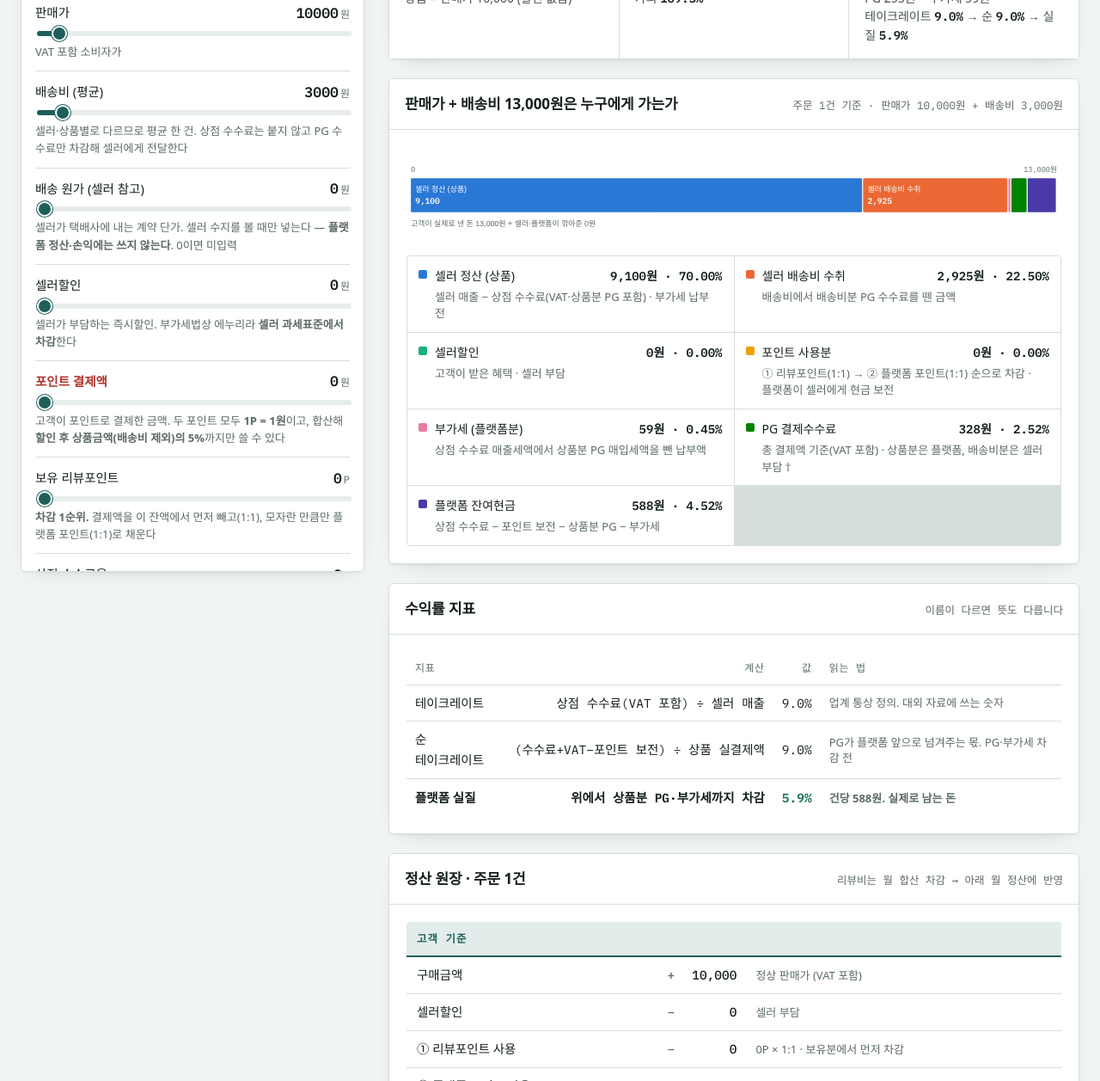
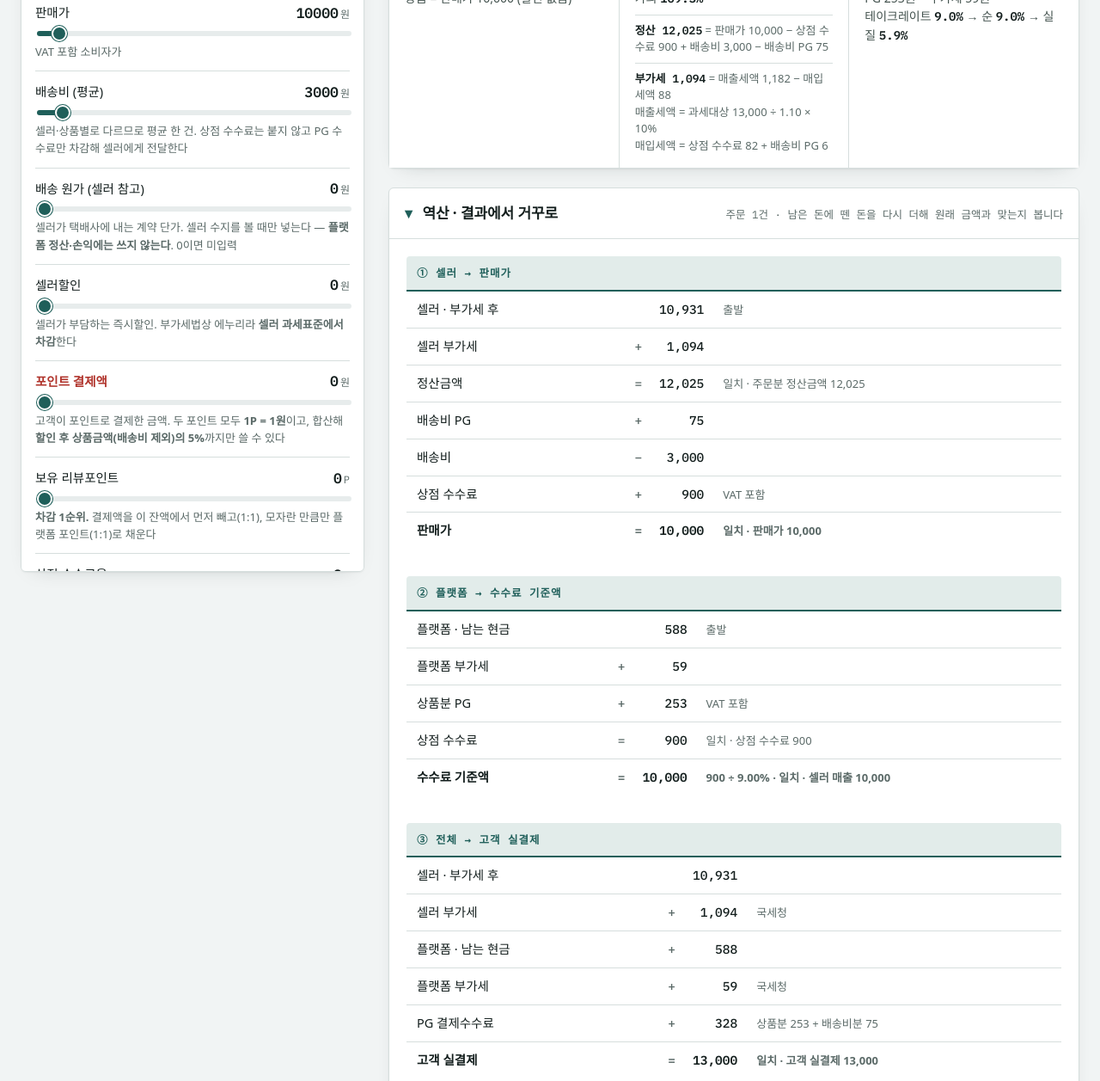
Before and after one commit to KennethKarl/seller-settlement, a plain HTML site: page index.html in a window 1280 px wide. Shown: the part 385-1642 px from the top of the page at 86% size. Drawn offline with Linux system fonts and the light colour scheme; a web font is replaced by a local one.

Commit message:
feat: 셀러 타일 계산식과 접을 수 있는 역산 표 추가
Co-Authored-By: Claude Opus 5.5 <noreply@anthropic.com>

```diff
--- a/index.html
+++ b/index.html
@@ -134,6 +134,13 @@ section{background:var(--surface);border:1px solid var(--line);border-radius:6px
 .stat .who{font-family:var(--mono);font-size:11.5px;letter-spacing:.12em;text-transform:uppercase;color:var(--ink-3)}
 .stat .big{font-family:var(--mono);font-variant-numeric:tabular-nums;font-size:30px;font-weight:600;
   line-height:1.15;letter-spacing:-.02em}
+.fold>summary{cursor:pointer;list-style:none}
+.fold>summary::-webkit-details-marker{display:none}
+.fold>summary h2::before{content:"▸";display:inline-block;width:1.2em;color:var(--accent)}
+.fold[open]>summary h2::before{content:"▾"}
+.fold>summary:focus-visible{outline:2px solid var(--accent);outline-offset:-2px}
+.fold:not([open])>summary{border-bottom:none}
+.stat .sub .calc{display:block;margin-top:8px;padding-top:8px;border-top:1px solid var(--line);font-size:13px;color:var(--ink-3)}
 .stat .sub{font-size:14px;color:var(--ink-2);line-height:1.5}
 .stat .sub b{font-family:var(--mono);font-weight:600;color:var(--ink)}
 .pos{color:var(--pos)} .neg{color:var(--neg)}
@@ -270,6 +277,19 @@ footer{margin-top:28px;font-size:13px;color:var(--ink-3);line-height:1.6;font-fa
     <main class="results">
       <section aria-label="핵심 지표">
         <div class="stats" id="stats"></div>
+      </section>
+
+      <section>
+        <details class="fold" id="reverseFold" open>
+        <summary class="sec-head">
+          <h2>역산 · 결과에서 거꾸로</h2>
+          <span class="note">주문 1건 · 남은 돈에 뗀 돈을 다시 더해 원래 금액과 맞는지 봅니다</span>
+        </summary>
+        <div class="sec-body">
+          <div class="ledgers" id="reverse"></div>
+          <div style="margin-top:26px"><div class="scrollx"><table class="pnl" id="reverseVat"></table></div></div>
+        </div>
+        </details>
       </section>
 
       <section>
@@ -694,7 +714,15 @@ footer{margin-top:28px;font-size:13px;color:var(--ink-3);line-height:1.6;font-fa
         d += cuts.length ? " − "+cuts.join(" − ")+" (정상가 대비 <b>"+pct(discRate)+"</b> 할인)" : " (할인 없음)";
         return d;
       })())+
-      tile(m.ShC>0?"셀러 · 부가세·배송원가 후":"셀러 · 부가세 후","₩"+won(m.sellerNet),m.sellerNet<0?"neg":"", "정산 "+won(m.sellerOrder)+"원 − 부가세 "+won(m.sellerVatPay)+"원"+(m.ShC>0?" − 배송원가 "+won(m.ShC)+"원":"")+" · 판매가의 <b>"+pct(m.sellerKeep)+"</b>")+
+      tile(m.ShC>0?"셀러 · 부가세·배송원가 후":"셀러 · 부가세 후","₩"+won(m.sellerNet),m.sellerNet<0?"neg":"", (function(){
+        var vatPct=Math.round(m.vat*100);
+        return "정산 "+won(m.sellerOrder)+"원 − 부가세 "+won(m.sellerVatPay)+"원"+(m.ShC>0?" − 배송원가 "+won(m.ShC)+"원":"")+" · 판매가의 <b>"+pct(m.sellerKeep)+"</b>"+
+          '<span class="calc"><b>정산 '+won(m.sellerOrder)+'</b> = 판매가 '+won(m.P)+(m.Ds>0?' − 셀러할인 '+won(m.Ds):'')+
+            ' − 상점 수수료 '+won(m.Fg)+(m.Sh>0?' + 배송비 '+won(m.Sh)+' − 배송비 PG '+won(m.pgShip):'')+'</span>'+
+          '<span class="calc"><b>부가세 '+won(m.sellerVatPay)+'</b> = 매출세액 '+won(m.sellerVatOut)+' − 매입세액 '+won(m.sellerVatIn)+
+            '<br>매출세액 = 과세대상 '+won(m.taxIncl)+' ÷ '+(1+m.vat).toFixed(2)+' × '+vatPct+'%'+
+            '<br>매입세액 = 상점 수수료 '+won(m.Fv)+(m.Sh>0?' + 배송비 PG '+won(m.pgShipVatIn):'')+(m.ShC>0?' + 배송원가 '+won(m.shipCostVatIn):'')+'</span>';
+      })())+
       tile("플랫폼 · 건당 남는 현금","₩"+won(m.intoCash),m.intoCash<0?"neg":"pos", (function(){
         var t=["상점 수수료 "+won(m.F+m.Fv)+"원(VAT 포함)"];
         if(m.pgGoods>0) t.push("− 상품분 PG "+won(m.pgGoods)+"원");
@@ -712,6 +740,55 @@ footer{margin-top:28px;font-size:13px;color:var(--ink-3);line-height:1.6;font-fa
       '<tr><td>순 테이크레이트</td><td>(수수료+VAT−포인트 보전) ÷ 상품 실결제액</td><td>'+pct(m.takeNet)+'</td><td class="memo">PG가 플랫폼 앞으로 넘겨주는 몫. PG·부가세 차감 전</td></tr>'+
       '<tr class="total"><td>플랫폼 실질</td><td>위에서 상품분 PG·부가세까지 차감</td><td class="'+(m.realRate<0?"neg":"pos")+'">'+pct(m.realRate)+'</td><td class="memo">건당 '+won(m.intoCash)+'원. 실제로 남는 돈</td></tr>'+
       '</tbody>';
+
+    /* --- 역산: 결과 값에서 출발해 다시 더한다. 검산은 모델의 입력 쪽 값과 비교한다 --- */
+    var ok=function(v,t,nm){ return v===t?"일치 · "+nm+" "+won(t):"불일치 · "+nm+" "+won(t)+" · 차이 "+won(v-t); };
+    var rvSeller=m.sellerNet+m.ShC+m.sellerVatPay;
+    var rvPrice=rvSeller+m.pgShip-m.Sh+m.Fg+m.Ds;
+    var rvFee=m.intoCash+m.intoVatPay+m.pgGoods+m.Pi;
+    var rvPaid=rvSeller+m.intoCash+m.intoVatPay+m.pg;
+    var rvList=rvPaid+m.Pi+m.Ds-m.Sh;
+    var fr0=V.feeRate/100, rvBase=fr0>0?r0(rvFee/fr0):null;
+    $("#reverse").innerHTML=
+      table("① 셀러 → 판매가",
+        row("셀러 · 부가세 후","",m.sellerNet,"출발")+
+        (m.ShC>0?row("배송원가","+",m.ShC,"셀러가 택배사에 낸 돈"):"")+
+        row("셀러 부가세","+",m.sellerVatPay,"")+
+        row("정산금액","=",rvSeller,ok(rvSeller,m.sellerOrder,"주문분 정산금액"))+
+        (m.Sh>0?row("배송비 PG","+",m.pgShip,"")+row("배송비","−",m.Sh,""):"")+
+        row("상점 수수료","+",m.Fg,"VAT 포함")+
+        (m.Ds>0?row("셀러할인","+",m.Ds,""):"")+
+        row("판매가","=",rvPrice,ok(rvPrice,m.P,"판매가"),"total"))+
+      table("② 플랫폼 → 수수료 기준액",
+        row("플랫폼 · 남는 현금","",m.intoCash,"출발")+
+        row("플랫폼 부가세","+",m.intoVatPay,"")+
+        row("상품분 PG","+",m.pgGoods,"VAT 포함")+
+        (m.Pi>0?row("포인트 보전","+",m.Pi,""):"")+
+        row("상점 수수료","=",rvFee,ok(rvFee,m.Fg,"상점 수수료"),rvBase===null?"total":"")+
+        (rvBase===null?"":row("수수료 기준액","=",rvBase,won(rvFee)+" ÷ "+V.feeRate.toFixed(2)+"% · "+
+          (rvBase===m.S?"일치 · 셀러 매출 "+won(m.S):"셀러 매출 "+won(m.S)+"과 "+won(Math.abs(m.S-rvBase))+"원 차이 · 수수료 원 미만 버림 때문"),"total")))+
+      table("③ 전체 → 고객 실결제",
+        row("셀러 · 부가세 후","",m.sellerNet,"")+
+        (m.ShC>0?row("배송원가","+",m.ShC,""):"")+
+        row("셀러 부가세","+",m.sellerVatPay,"국세청")+
+        row("플랫폼 · 남는 현금","+",m.intoCash,"")+
+        row("플랫폼 부가세","+",m.intoVatPay,"국세청")+
+        row("PG 결제수수료","+",m.pg,"상품분 "+won(m.pgGoods)+" + 배송비분 "+won(m.pgShip))+
+        row("고객 실결제","=",rvPaid,ok(rvPaid,m.A,"고객 실결제"),(m.Pi>0||m.Ds>0)?"":"total")+
+        ((m.Pi>0||m.Ds>0)?
+          (m.Pi>0?row("포인트 사용분","+",m.Pi,""):"")+(m.Ds>0?row("셀러할인","+",m.Ds,""):"")+
+          (m.Sh>0?row("배송비","−",m.Sh,""):"")+
+          row("판매가","=",rvList,ok(rvList,m.P,"판매가"),"total"):""));
+    var vrow=function(nm,sum,tax,memo){ return '<tr><td>'+nm+'</td><td>'+won(sum)+'</td><td>'+won(sum-tax)+'</td><td>'+won(tax)+'</td><td class="memo">'+memo+'</td></tr>'; };
+    var dv=" ÷ "+(1+m.vat).toFixed(2);
+    $("#reverseVat").innerHTML=
+      '<thead><tr><th>부가세 역산</th><th>VAT 포함</th><th>공급가</th><th>세액</th><th class="memo" style="text-align:left">계산</th></tr></thead><tbody>'+
+      vrow("셀러 과세대상",m.taxIncl,m.sellerVatOut,"공급가 = "+won(m.taxIncl)+dv+" · 판매가 − 셀러할인 + 배송비")+
+      vrow("상점 수수료",m.Fg,m.Fv,"공급가 = "+won(m.Fg)+dv+" · 플랫폼 매출 · 셀러 매입")+
+      vrow("배송비 PG",m.pgShip,m.pgShipVatIn,"역산 아님 · 공급가 "+won(m.pgShipSupply)+" × "+pct(m.vat,0)+" 버림 · 셀러 매입")+
+      vrow("상품분 PG",m.pgGoods,m.pgGoodsVatIn,"역산 아님 · 전체 PG 세액 "+won(m.pgVatIn)+" − 배송비분 "+won(m.pgShipVatIn)+" · 플랫폼 매입")+
+      '<tr class="total"><td>셀러 납부세액</td><td></td><td></td><td>'+won(m.sellerVatPay)+'</td><td class="memo">'+won(m.sellerVatOut)+' − '+won(m.Fv)+' − '+won(m.pgShipVatIn)+(m.ShC>0?' − 배송원가 '+won(m.shipCostVatIn):'')+'</td></tr>'+
+      '<tr><td>플랫폼 납부세액</td><td></td><td></td><td>'+won(m.intoVatPay)+'</td><td class="memo">'+won(m.Fv)+' − '+won(m.pgGoodsVatIn)+' · 배송비 PG는 매출·매입 상계</td></tr></tbody>';
 
     /* --- 분배 막대 --- */
     var vals={seller:m.sellerGoods,ship:m.shipNet,disc:m.Ds,point:m.Pi,vat:m.intoVatPay,pg:m.pg,into:m.intoCash};
```
Also changed, not shown: 1 other file.
